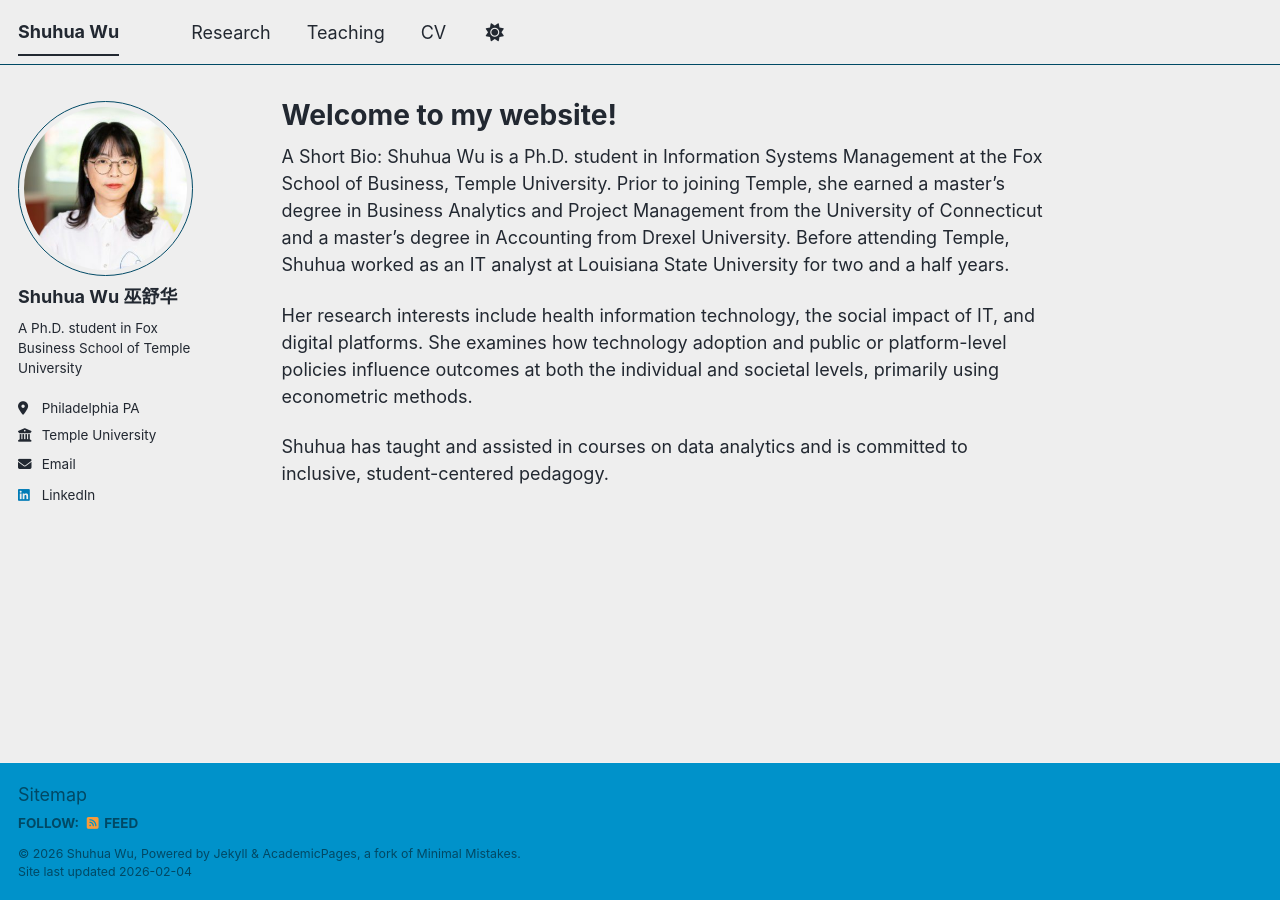
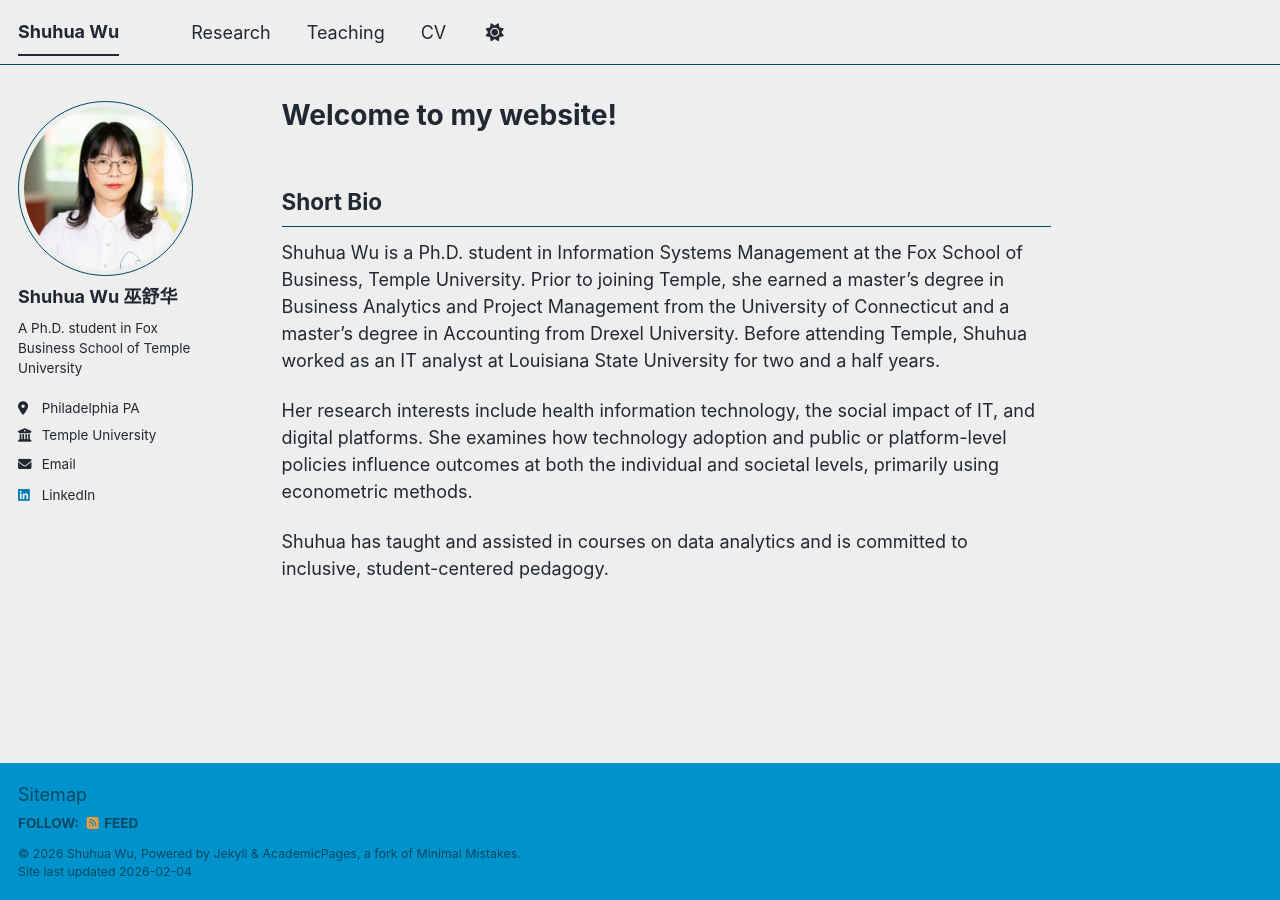
Before and after one commit to shuhuawu7/w, a Jekyll site: the page built from _pages/about.md, in a window 1280 px wide. Built offline with Jekyll 4.4.1, drawn with Linux system fonts in a browser that asks for light colours; a script bundle is joined from its source files by our own code; library files that are not in the unit come from our copies.

```diff
--- a/_pages/about.md
+++ b/_pages/about.md
@@ -7,7 +7,9 @@ redirect_from:
   - /about.html
 ---
 
-A Short Bio:
+## **Short Bio**
+
+
 Shuhua Wu is a Ph.D. student in Information Systems Management at the Fox School of Business, Temple University. Prior to joining Temple, she earned a master’s degree in Business Analytics and Project Management from the University of Connecticut and a master’s degree in Accounting from Drexel University. Before attending Temple, Shuhua worked as an IT analyst at Louisiana State University for two and a half years.
 
 Her research interests include health information technology, the social impact of IT, and digital platforms. She examines how technology adoption and public or platform-level policies influence outcomes at both the individual and societal levels, primarily using econometric methods.
```
